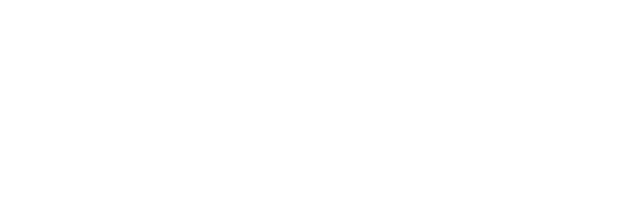
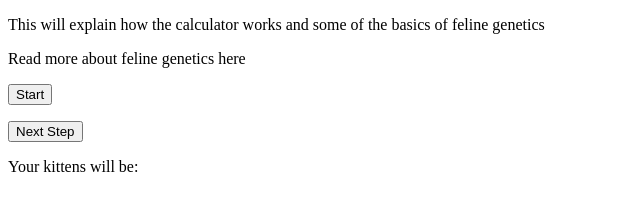
Before and after one commit to Laura10101/kitten-calculator, a plain HTML site: page index.html in a window 1280 px wide. Shown: the whole page, without its empty margins (0-640 px from the left). Drawn offline with Linux system fonts and the light colour scheme.

Commit message:
Create section content

```diff
--- a/index.html
+++ b/index.html
@@ -13,17 +13,34 @@
         <main>
             <!--Introductory section-->
             <section id="introduction">
-                <div id="intro-container"></div>
+                <div id="intro-container">
+                    <p>This will explain how the calculator works and some of the basics of feline genetics</p>
+                    <p>Read more about feline genetics here</p>
+                    <button class="flow-button">Start</button>
+                </div>
             </section>
 
             <!--Questions section-->
             <section id="questions">
-                <div id="question-container"></div>
+                <div id="question-container">
+                    <p id="question-text"></p>
+                    <div id="answer-container"></div>
+                    <button class="flow-button">Next Step</button>
+                </div>
             </section>
 
             <!--Results section-->
             <section id="results">
-                <div id="results-container"></div>
+                <div id="results-container">
+                    <p>Your kittens will be:</p>
+                    <div id="result-info-container">
+                        <span id="result-template">
+                            <img id="result-image-template">
+                            <p id="result-percentage-template"></p>
+                            <p id="result-description-template"></p>
+                        </span>
+                    </div>
+                </div>
             </section>
         </main>
     </body>
```
